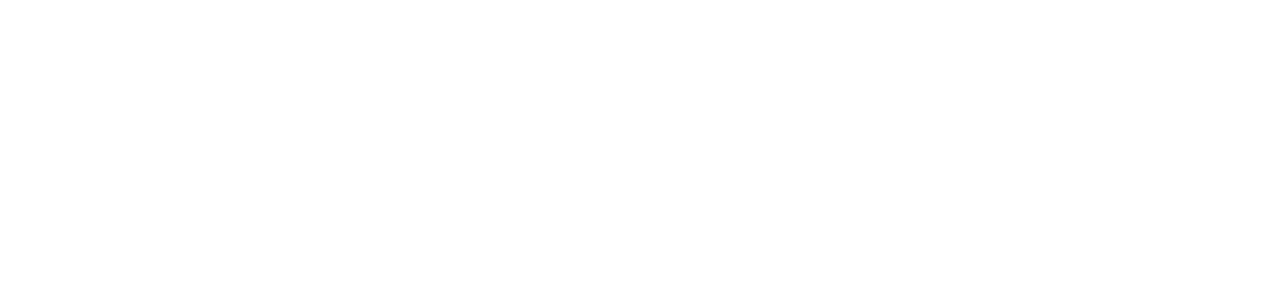
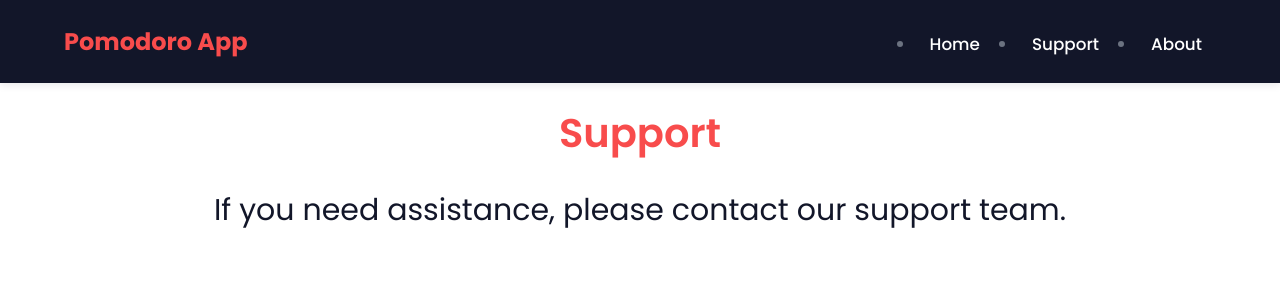
Before and after one commit to tejas10108/EndSemCapstone, a React (Vite) app: page /Support in a window 1280 px wide. Before the commit this address had no page. Shown: the top 300 px of the page. Built offline with nearby package versions, Linux system fonts and the light colour scheme.

Commit message:
Your commit message

```diff
--- a/src/App.jsx
+++ b/src/App.jsx
@@ -3,6 +3,9 @@
 import 'typeface-poppins';
 import Pomodoro from './Components/pomodoro';
 import About from './Components/About';
+import Support from './Components/Support';
+
+
 import { BrowserRouter as Router, Routes, Route } from 'react-router-dom';
 function App() {
 
@@ -13,6 +16,7 @@
           <Route path="/" element={<Login/>}/>
           <Route path="/Pomodoro" element={<Pomodoro/>}/>
           <Route path="/About" element={<About/>}/>
+          <Route path="/Support" element={<Support/>}/>
         </Routes>
       </Router>
     </div>
--- a/src/Components/Navbar.jsx
+++ b/src/Components/Navbar.jsx
@@ -8,8 +8,9 @@
             <h2>Pomodoro App</h2>
             <ul>
                 <li><Link to="/Pomodoro">Home</Link></li>
-                <li><a href="#">Support</a></li>
+                <li><Link to='/Support'>Support</Link></li>
                 <li><Link to="/About">About</Link></li>
+
             </ul>
         </div>
     );
--- /dev/null
+++ b/src/Components/Support.css
@@ -0,0 +1,19 @@
+@import url('https://fonts.googleapis.com/css2?family=Poppins:wght@300;400;500;600;700&display=swap');
+body {
+  font-family: 'Poppins', sans-serif;
+  background-color: #ffffff;
+}
+
+.about-h{
+  margin-bottom: 20px;
+  font-size: 40px;
+    color: rgb(248, 76, 76);
+     margin-top: 20px;
+    font-weight: 600;
+    text-align: center;
+}
+
+.about {
+  font-size: 30px;
+  color: rgb(18, 22, 41);
+}
--- /dev/null
+++ b/src/Components/Support.jsx
@@ -0,0 +1,14 @@
+import React from 'react';
+import Navbar from './Navbar';
+import './Support.css';
+function Support() {
+    return (
+        <div>
+            <Navbar/>
+            <h2 className='about-h'>Support</h2>
+            <p className='about'>If you need assistance, please contact our support team.</p>
+        </div>
+    );
+}
+
+export default Support;
```
